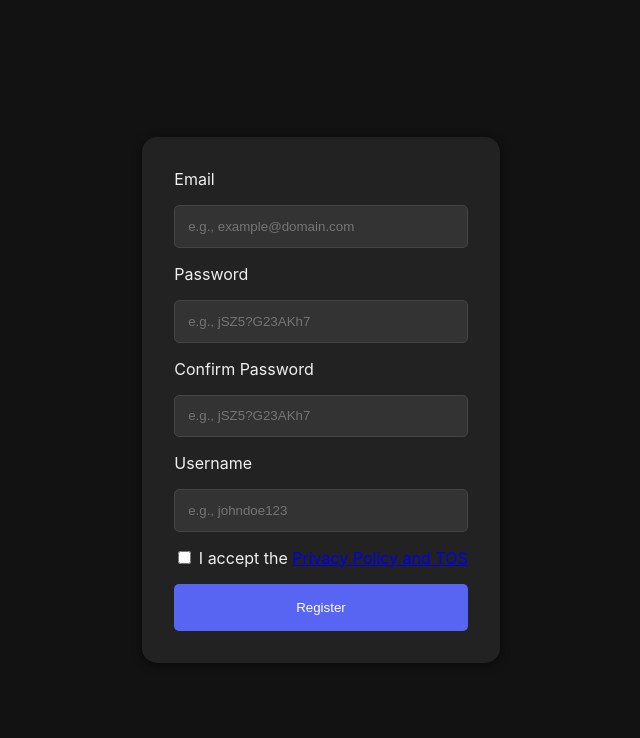
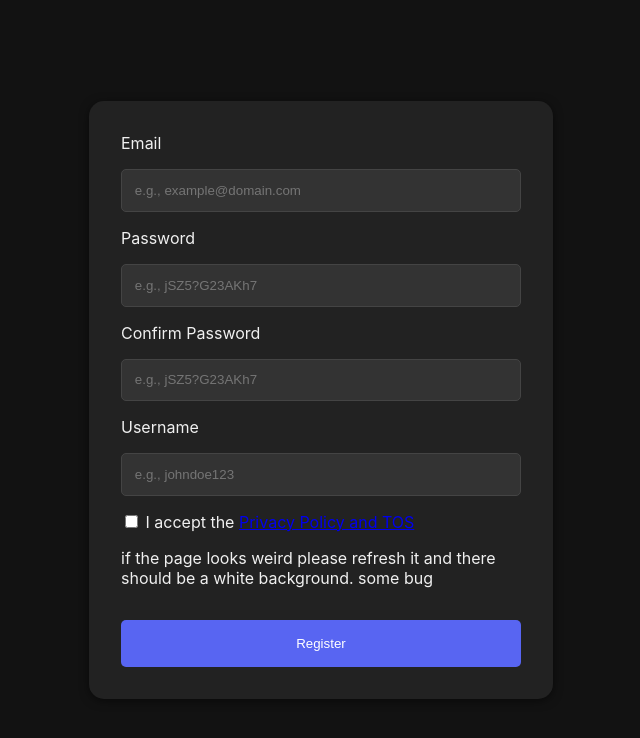
Before and after one commit to Plevort/Frontend, a SvelteKit app: page /register in a window 1280 px wide. Shown: the top 738 px of the page, without its empty margins (319-959 px from the left). Built offline with nearby package versions, Linux system fonts and the light colour scheme.

Commit message:
add a paragraph

```diff
--- a/src/routes/register/+page.svelte
+++ b/src/routes/register/+page.svelte
@@ -69,6 +69,7 @@
 
             <label>
                 <input type="checkbox" required /> I accept the <a href="../../privacyandterms">Privacy Policy and TOS</a>
+                <p>if the page looks weird please refresh it and there should be a white background. some bug</p>
             </label>
 
             <button type="submit">Register</button>
```
